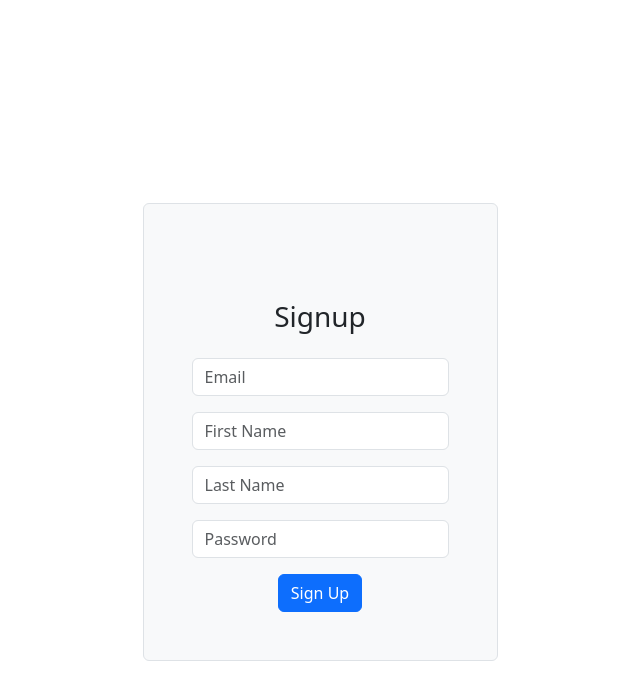
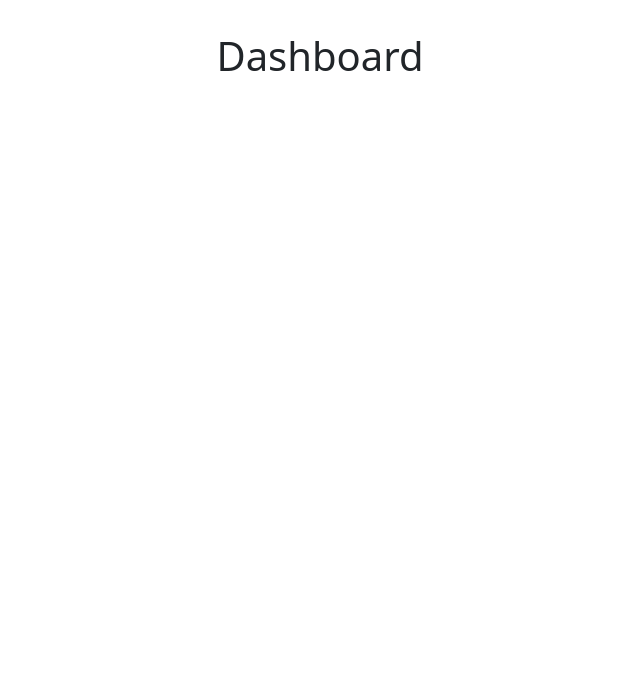
Before and after one commit to willshepp28/Innovtask-client, a React (Vite) app: page /dashboard in a window 1280 px wide. Before the commit this address led to /signup. Shown: the top 700 px of the page, without its empty margins (320-960 px from the left). Built offline with nearby package versions, Linux system fonts and the light colour scheme; sample sign-in values are in the browser's storage.

Commit message:
now using react-form-hook

```diff
--- a/package.json
+++ b/package.json
@@ -15,6 +15,7 @@
     "bootstrap": "^5.3.1",
     "react": "^18.2.0",
     "react-dom": "^18.2.0",
+    "react-hook-form": "^7.45.4",
     "react-router-dom": "^6.14.2"
   },
   "devDependencies": {
--- a/src/App.jsx
+++ b/src/App.jsx
@@ -6,13 +6,15 @@ import Dashboard from "./components/Dashboard";
 import NotFound from "./components/NotFound";
 import { AuthenticationProvider } from "./contexts/AuthenticationContext";
 import PrivateRoute from "./components/PrivateRoute";
+import Login from "./components/Login";
 
 function App() {
   return (
     <AuthenticationProvider>
     <Router>
       <Routes>
-        <Route path="/" element={<Dashboard />} />
+        <Route path="/" element={<h1>Home</h1>} />
+        <Route path="/login" element={<Login />}/>
         <Route path="/signup" element={<Signup />} />
         <Route path="/dashboard" element={
             <PrivateRoute>
--- /dev/null
+++ b/src/components/Login.jsx
@@ -0,0 +1,69 @@
+import { useForm } from 'react-hook-form';
+
+export default function Login() {
+  const {
+    register,
+    handleSubmit,
+    formState: { errors },
+  } = useForm();
+
+  const onSubmit = async (data) => {
+    try {
+      const url = `${import.meta.env.VITE_API_ENDPOINT}authenticate/login`; // Updated endpoint to login
+      const response = await fetch(url, {
+        method: 'POST',
+        headers: {
+          'Content-Type': 'application/json',
+        },
+        body: JSON.stringify(data),
+      });
+
+      const responseData = await response.json();
+      console.log("Server response:", responseData);
+
+      if (response.ok) {
+        // Store JWT and redirect to dashboard
+        localStorage.setItem('jwt', responseData.token); // assuming the token is returned as 'token' in the response
+        // Redirect to dashboard or any protected route
+      } else {
+        // Handle server-side errors
+      }
+    } catch (error) {
+      console.error("Error during login:", error);
+      // Handle client-side errors like network issues
+    }
+  };
+
+  return (
+    <div className="d-flex justify-content-center align-items-center vh-100">
+      <div className="signup-form border grey-border p-5 rounded">
+        <h3 className="text-center mt-5">Login</h3>
+        <form className="mt-4" onSubmit={handleSubmit(onSubmit)}>
+          <div className="mb-3">
+            <input
+              name="email"
+              type="email"
+              placeholder="Email"
+              {...register("email", { required: "Email is required" })}
+              className="form-control"
+            />
+            {errors.email && <div className="text-danger">{errors.email.message}</div>}
+          </div>
+          <div className="mb-3">
+            <input
+              name="password"
+              type="password"
+              placeholder="Password"
+              {...register("password", { required: "Password is required" })}
+              className="form-control"
+            />
+            {errors.password && <div className="text-danger">{errors.password.message}</div>}
+          </div>
+          <button type="submit" className="btn btn-primary">
+            Login
+          </button>
+        </form>
+      </div>
+    </div>
+  );
+}
--- a/src/components/PrivateRoute.jsx
+++ b/src/components/PrivateRoute.jsx
@@ -1,22 +1,21 @@
+// PrivateRoute.js
+
+
+import { useEffect } from 'react';
 import { useNavigate } from 'react-router-dom';
 import { useAuthentication } from '../contexts/AuthenticationContext';
-import { useEffect } from 'react';
 
 function PrivateRoute({ children }) {
   const navigate = useNavigate();
-  const { authenticationToken } = useAuthentication();
+  const { isAuthenticated } = useAuthentication();  // get authentication status from context or any other source
 
   useEffect(() => {
-    if (!authenticationToken) {
-        navigate('/signup');
-      }
-  }, [ authenticationToken, navigate])
+    if (!isAuthenticated) {
+      navigate('/login');
+    }
+  }, [isAuthenticated, navigate]);
 
-  if (!authenticationToken) {
-    return null; // Render nothing if redirecting
-  }
-
-  return children;
+  return isAuthenticated ? children : null;  // render children if authenticated, otherwise render nothing
 }
 
 export default PrivateRoute;
--- a/src/components/Signup.jsx
+++ b/src/components/Signup.jsx
@@ -1,47 +1,28 @@
-
-import { useState } from "react";
-import { isValidName, isValidPassword } from "../utils/validators.utils";
+import React from 'react';
+import { useForm } from 'react-hook-form';
+import { isValidName, isValidPassword } from '../utils/validators.utils';
+import { useNavigate } from 'react-router-dom';
 
 export default function Signup() {
-  const [formData, setFormData] = useState({
-    email: "",
-    firstName: "",
-    lastName: "",
-    password: "",
-  });
+    const { register, handleSubmit, formState: { errors } } = useForm();
+    const navigate = useNavigate();
 
-  const [formErrors, setFormErrors] = useState({});
+    const onSubmit = async (data) => {
+        let submissionErrors = {};
 
-  const handleChange = (event) => {
-    const { name, value } = event.target;
-
-    setFormData((previousData) => ({
-      ...previousData,
-      [name]: value,
-    }));
-  };
-
-  const handleSubmit = async(event) => {
-    event.preventDefault();
-
-    let errors = {};
-
-    if (!isValidName(formData.firstName)) {
-      errors.firstName = "First name can only contain letters, hyphens, apostrophes, and spaces";
+        if (!isValidName(data.firstName)) {
+            submissionErrors.firstName = "First name can only contain letters, hyphens, apostrophes, and spaces";
         }
 
-    if (!isValidName(formData.lastName)) {
-      errors.lastName = "Last name can only contain letters, hyphens, apostrophes, and spaces";
+        if (!isValidName(data.lastName)) {
+            submissionErrors.lastName = "Last name can only contain letters, hyphens, apostrophes, and spaces";
         }
 
-    if (!isValidPassword(formData.password)) {
-      errors.password = "Password must have at least 8 characters, one uppercase, one lowercase, and one number";
+        if (!isValidPassword(data.password)) {
+            submissionErrors.password = "Password must have at least 8 characters, one uppercase, one lowercase, and one number";
         }
 
-    setFormErrors(errors);
-
-    if (Object.keys(errors).length === 0) {
-      console.log("Form data submitted:", formData);
+        if (Object.keys(submissionErrors).length === 0) {
             try {
                 const url = `${import.meta.env.VITE_API_ENDPOINT}authenticate/signup`;
                 const response = await fetch(url, {
@@ -49,78 +30,54 @@ export default function Signup() {
                     headers: {
                         'Content-Type': 'application/json',
                     },
-          body: JSON.stringify(formData),
+                    body: JSON.stringify(data),
                 });
 
-        const data = await response.json();
-        console.log("Server response:", data);
+                console.log(response.json())
+
                 if (response.ok) {
-          // Handle successful signup (maybe redirect or show a success message)
+                    navigate('/login');
                 } else {
-          // Handle server-side errors (maybe show a notification to the user)
+                    // Handle server-side errors
                 }
             } catch (error) {
                 console.error("Error during signup:", error);
-        // Handle client-side errors (like network issues)
             }
-      // Here you can handle the form submission, like sending the data to your backend
         }
     };
-
-
-
 
     return (
         <div className="d-flex justify-content-center align-items-center vh-100">
             <div className="signup-form border grey-border p-5 rounded">
                 <h3 className="text-center mt-5">Signup</h3>
-        <form className="mt-4" onSubmit={(event) => handleSubmit(event)}>
-          <div className="mb-3 ">
-            <input
-              name="email"
+                <form className="mt-4" onSubmit={handleSubmit(onSubmit)}>
+                    <div className="mb-3">
+                        <input {...register("email", { required: "Email is required" })}
                             type="email"
-              value={formData.email}
                             placeholder="Email"
-              onChange={(event) => handleChange(event)}
-              className="form-control"
-              required
-            />
+                            className="form-control" />
+                        {errors.email && <div className="text-danger">{errors.email.message}</div>}
                     </div>
                     <div className="mb-3">
-            <input
-              name="firstName"
+                        <input {...register("firstName", { required: "First name is required" })}
                             type="text"
-              value={formData.firstName}
                             placeholder="First Name"
-              onChange={(event) => handleChange(event)}
-              className="form-control"
-              required
-            />
-            {formErrors.firstName && <div className="text-danger">{formErrors.firstName}</div>}
+                            className="form-control" />
+                        {errors.firstName && <div className="text-danger">{errors.firstName.message}</div>}
                     </div>
                     <div className="mb-3">
-            <input
-              name="lastName"
+                        <input {...register("lastName", { required: "Last name is required" })}
                             type="text"
-              value={formData.lastName}
                             placeholder="Last Name"
-              onChange={(event) => handleChange(event)}
-              className="form-control"
-              required
-            />
-            {formErrors.lastName && <div className="text-danger">{formErrors.lastName}</div>}
+                            className="form-control" />
+                        {errors.lastName && <div className="text-danger">{errors.lastName.message}</div>}
                     </div>
                     <div className="mb-3">
-            <input
-              name="password"
+                        <input {...register("password", { required: "Password is required" })}
                             type="password"
-              value={formData.password}
                             placeholder="Password"
-              onChange={(event) => handleChange(event)}
-              className="form-control"
-              required
-            />
-            {formErrors.password && <div className="text-danger">{formErrors.password}</div>}
+                            className="form-control" />
+                        {errors.password && <div className="text-danger">{errors.password.message}</div>}
                     </div>
                     <button type="submit" className="btn btn-primary">
                         Sign Up
--- a/src/contexts/AuthenticationContext.jsx
+++ b/src/contexts/AuthenticationContext.jsx
@@ -2,16 +2,26 @@ import React, { createContext, useContext, useState } from 'react';
 
 const AuthenticationContext = createContext();
 
+export function useAuthentication(){
+    return useContext(AuthenticationContext);
+}
+
 export function AuthenticationProvider({ children }){
-    const [authenticationToken, setAuthenticationToken] = useState(null);
+    const [isAuthenticated, setIsAuthenticated] = useState(!!localStorage.getItem('jwt'));
+
+    const login = (token) => {
+        localStorage.setItem('jwt', token);
+        setIsAuthenticated(true);
+    };
+
+    const logout = () => {
+        localStorage.removeItem('jwt');
+        setIsAuthenticated(false);
+    };
 
     return (
-        <AuthenticationContext.Provider value={{ authenticationToken, setAuthenticationToken}}>
+        <AuthenticationContext.Provider value={{ isAuthenticated, login, logout}}>
             {children}
         </AuthenticationContext.Provider>
     )
 }
-
-export function useAuthentication(){
-    return useContext(AuthenticationContext);
-}
```
Also changed, not shown: 1 other file (tests, documents, lock files or other folders). Lines whose indentation alone changed are shown as unchanged.
